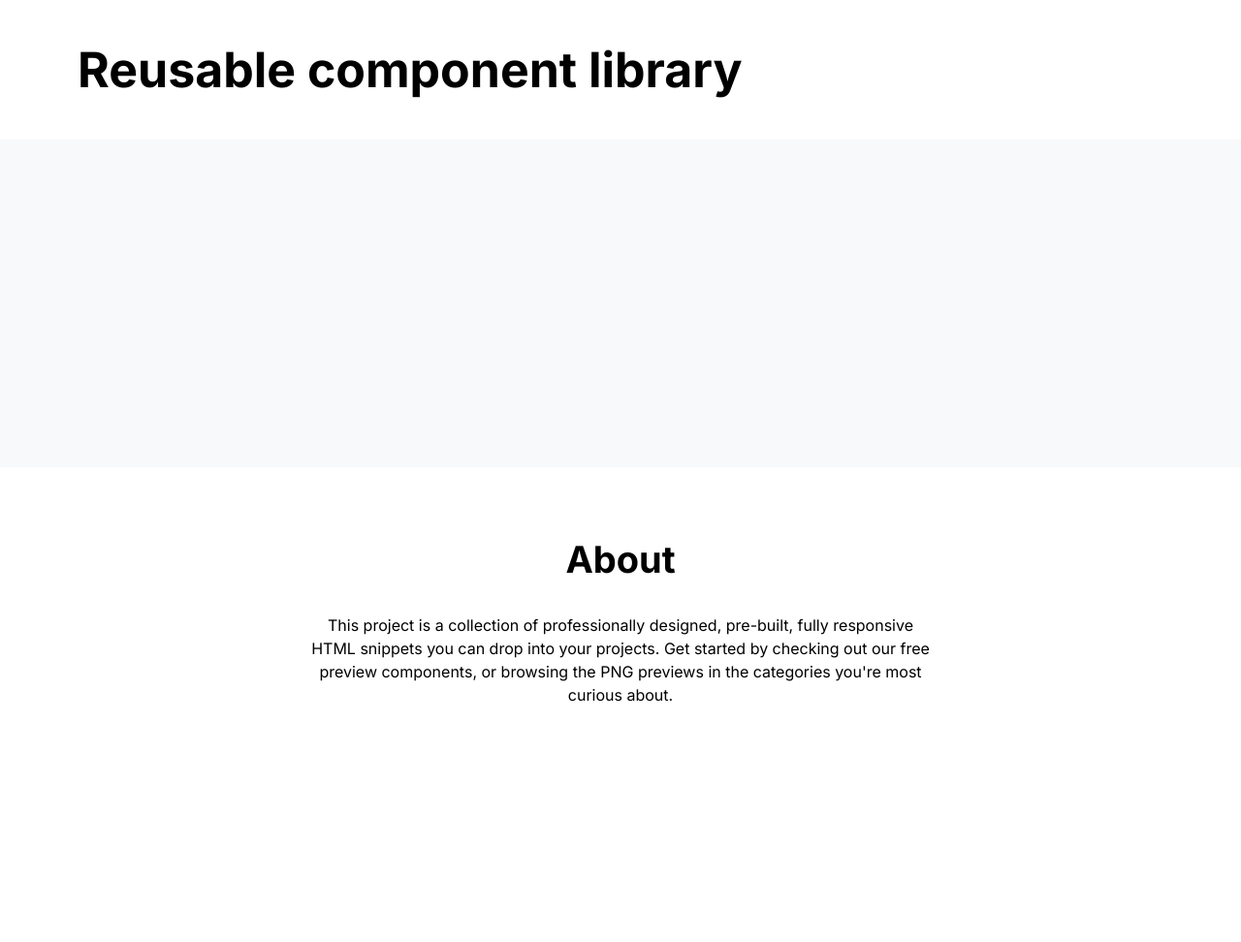
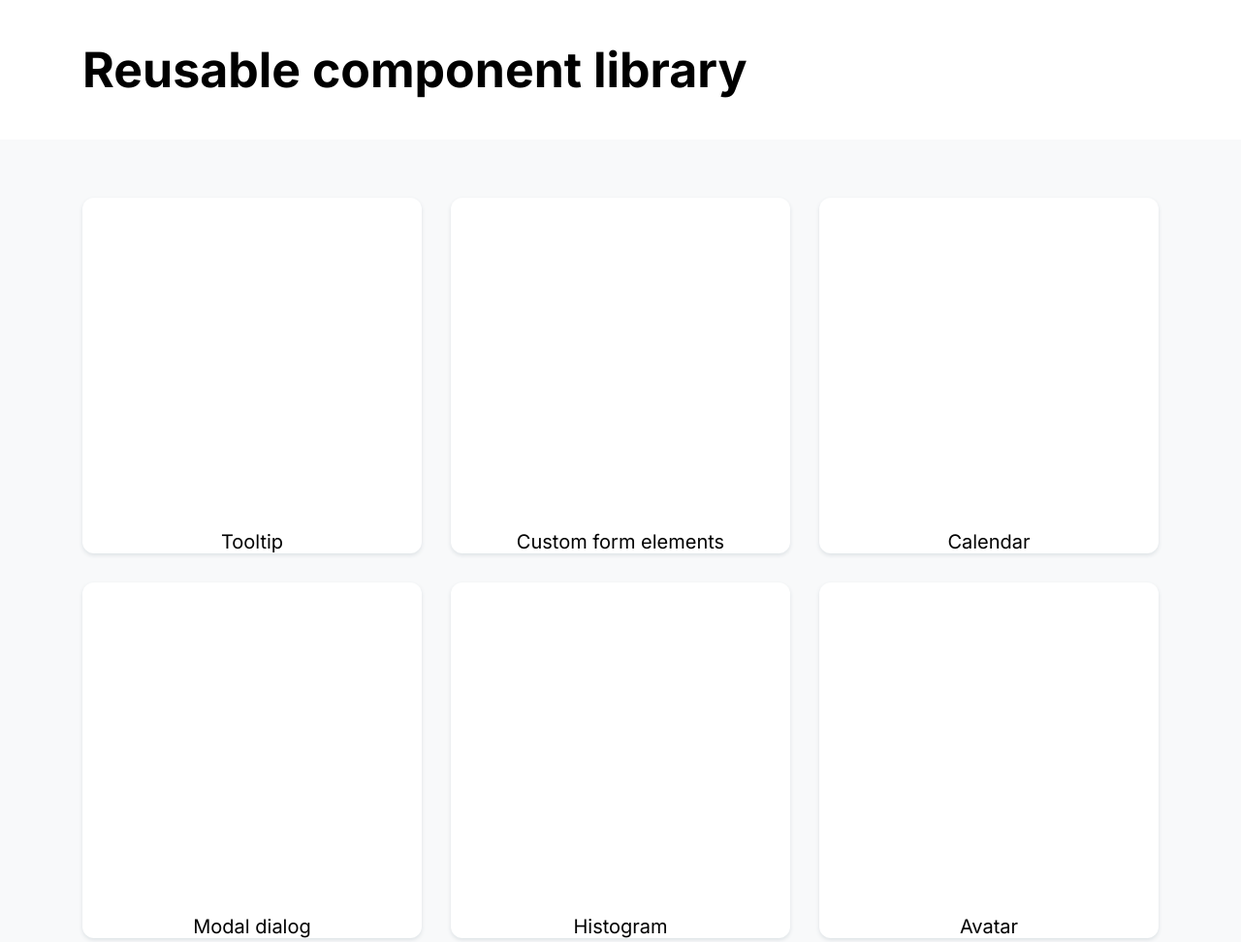
Before and after one commit to js-tasks-ru/htmlcss-20210916_viktor-minor, a website: page index.html in a window 1280 px wide. Shown: the top 972 px of the page at 97% size. Before the commit the page ends 800 px from the top, so only its background shows below. Drawn offline with Linux system fonts and the light colour scheme.

Commit message:
add cards on the page

```diff
--- /dev/null
+++ b/components/card/card.css
@@ -0,0 +1,15 @@
+.card {
+    width: 350px;
+    height: 367px;
+    border-radius: 12px;
+    box-shadow: 0 2px 4px var(--grey-2);
+    background-color: var(--white);
+    display: flex;
+    justify-content: center;
+    align-items: flex-end;
+}
+
+.card__title {
+    font-size: 20px;
+    line-height: 24px;
+}
--- a/components/page/page.css
+++ b/components/page/page.css
@@ -10,3 +10,22 @@
     flex-direction: column;
     min-height: 100vh;
 }
+
+.app__container {
+    max-width: 1110px;
+    margin: 0 auto;
+}
+
+.app__container__row {
+    display: flex;
+    justify-content: space-between;
+}
+
+.app__container__row:not(:last-child) {
+    margin-bottom: 30px;
+}
+
+.preview {
+    height: 1036px;
+    padding: 60px 0;
+}
--- a/index.html
+++ b/index.html
@@ -7,20 +7,54 @@
   <link rel="stylesheet" href="./components/header/header.css">
   <link rel="stylesheet" href="./components/main/main.css">
   <link rel="stylesheet" href="./components/footer/footer.css">
+  <link rel="stylesheet" href="./components/card/card.css">
 </head>
 <body>
 <div class="app">
   <header class="header">
+    <div class="app__container">
       <h1 class="header__title">Reusable component library</h1>
+    </div>
   </header>
-  <main class="main"></main>
+  <main class="main">
+    <div class="app__container">
+      <div class="preview">
+        <div class="app__container__row">
+          <div class="card">
+            <div class="card__title">Tooltip</div>
+          </div>
+          <div class="card">
+            <div class="card__title">Custom form elements</div>
+          </div>
+          <div class="card">
+            <div class="card__title">Calendar</div>
+          </div>
+        </div>
+        <div class="app__container__row">
+          <div class="card">
+            <div class="card__title">Modal dialog</div>
+          </div>
+          <div class="card">
+            <div class="card__title">Histogram</div>
+          </div>
+          <div class="card">
+            <div class="card__title">
+              Avatar
+            </div>
+          </div>
+        </div>
+      </div>
+    </div>
+  </main>
   <footer class="footer">
+    <div class="app__container">
       <h2 class="footer__title">About</h2>
       <p class="footer__info">
         This project is a collection of professionally designed, pre-built, fully responsive HTML snippets you
         can drop into your projects. Get started by checking out our free preview components, or browsing the
         PNG previews in the categories you're most curious about.
       </p>
+    </div>
   </footer>
 </div>
 </body>
```
Lines whose indentation alone changed are shown as unchanged.
